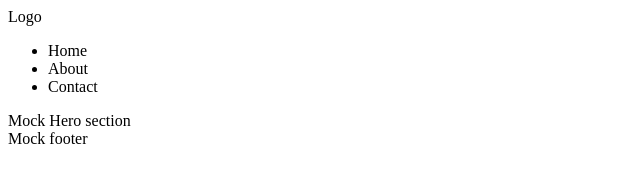
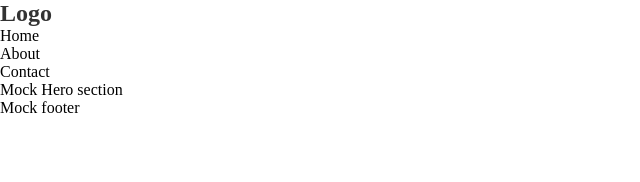
Before and after one commit to Mixael404/diploma-test-project, a plain HTML site: page index.html in a window 1280 px wide. Shown: the whole page, without its empty margins (0-640 px from the left). Drawn offline with Linux system fonts and the light colour scheme.

Commit message:
Add style.css file. Add styling to logo

```diff
--- a/index.html
+++ b/index.html
@@ -4,10 +4,11 @@
     <meta charset="UTF-8">
     <meta name="viewport" content="width=device-width, initial-scale=1.0">
     <title>Document</title>
+    <link rel="stylesheet" href="/style.css">
 </head>
 <body>
     <header>
-        Logo
+        <div class="logo">Logo</div>
         <nav>
             <ul>
                 <li>Home</li>
--- /dev/null
+++ b/style.css
@@ -0,0 +1,11 @@
+* {
+    margin: 0;
+    padding: 0;
+    box-sizing: border-box;
+}
+
+.logo {
+    font-size: 24px;
+    font-weight: bold;
+    color: #333;
+}
```
